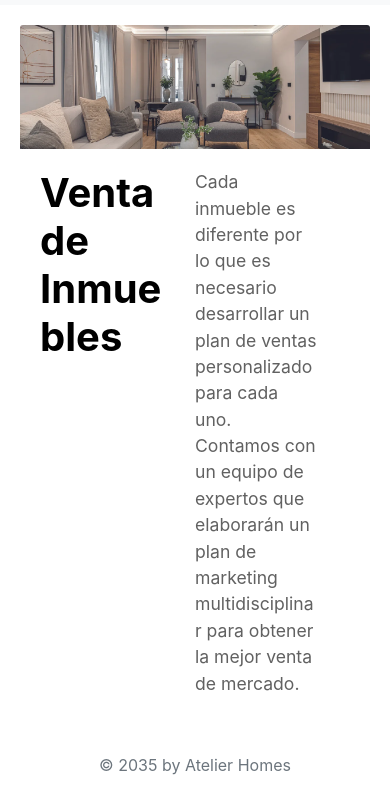
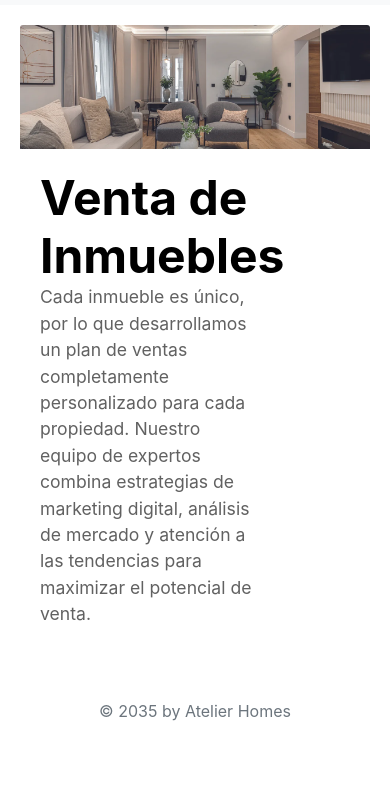
Before and after one commit to FacundoECornet/Atelier-Homes, a plain HTML site: page Diferentes Servicios/VentaInmuebles.html in a window 390 px wide. Shown: the part 71-874 px from the top of the page. After the commit the page ends 844 px from the top, so only its background shows below. Drawn offline with nearby package versions, Linux system fonts and the light colour scheme.

Commit message:
se hizo responsive las diferentes paginas

```diff
--- a/Diferentes Servicios/VentaInmuebles.html
+++ b/Diferentes Servicios/VentaInmuebles.html
@@ -1,5 +1,5 @@
 <!DOCTYPE html>
-<html lang="en">
+<html lang="es">
 
 <head>
     <meta charset="UTF-8">
@@ -7,15 +7,10 @@
     <title>Servicios</title>
     <!-- Bootstrap CSS -->
     <link href="https://stackpath.bootstrapcdn.com/bootstrap/4.5.2/css/bootstrap.min.css" rel="stylesheet">
-
-</head>
-
     <style>
         .dropdown-item:hover {
             color: black !important;
-        /* Cambia el color del texto a negro en hover */
         }
-
 
         .float {
             position: fixed;
@@ -35,7 +30,6 @@
         .my-float {
             margin-top: 16px;
         }
-
 
         .btn {
             font-size: 17px;
@@ -87,35 +81,39 @@
             color: aliceblue;
         }
 
-
-
         .card {
-            background-color: #ffffff; /* Color de fondo similar al de la imagen */
+            background-color: #ffffff;
             border: none;
             padding: 20px;
         }
+
         .card-body {
             display: flex;
+            align-items: center;
+            justify-content: space-between;
+        }
+
+        .card-title {
+            font-size: 3rem;
+            font-weight: bold;
+            color: #000000;
+            margin: 0;
+        }
+
+        .text-container {
+            font-size: 1.1rem;
+            color: #616161;
+            line-height: 1.5;
+            width: 70%;
+        }
+
+        /* Responsividad */
+        @media (max-width: 767.98px) {
+            .card-body {
+                flex-direction: column;
                 align-items: flex-start;
+                width: 100%;
             }
-        .card-title {
-            font-size: 2.5rem; /* Tamaño grande para el título */
-            font-weight: bold;
-            color: #000000; /* Color oscuro para el título */
-            margin: 0;
-            width: 40%; /* Ocupa el 45% del ancho de la tarjeta */
-        }
-        .text-container {
-            width: 50%;
-            display: flex;
-            justify-content: flex-end;
-        }
-        .card-text {
-            font-size: 1.1rem; /* Tamaño adecuado para el texto */
-            color: #616161; /* Color oscuro para el texto */
-            max-width: 80%; /* Reduce el ancho máximo del texto */
-            line-height: 1.5; /* Espaciado del texto */
-
         }
 
         footer {
@@ -124,24 +122,22 @@
             width: 100%;
             text-align: center;
         }
-
     </style>
+</head>
 
 <body>
 
     <!-- Navbar -->
     <nav class="navbar navbar-expand-lg navbar-light bg-light">
         <a class="navbar-brand" href="#"><img src="../Img/atelier negro.png" alt="" width="180" height="50"></a>
-        <!-- Botón de colapso para móviles -->
         <button class="navbar-toggler" type="button" data-toggle="collapse" data-target="#navbarContent"
             aria-controls="navbarContent" aria-expanded="false" aria-label="Toggle navigation">
             <span class="navbar-toggler-icon"></span>
         </button>
 
-        <!-- Contenido del Navbar -->
-        <div class="collapse navbar-collapse md-nav justify-content-end" id="navbarContent">
+        <div class="collapse navbar-collapse justify-content-end" id="navbarContent">
             <ul class="navbar-nav ml-auto">
-                <li class="nav-item"><a class="nav-link" href="../index.html"> <button class="btn">Inicio</button></a>
+                <li class="nav-item"><a class="nav-link" href="../index.html"><button class="btn">Inicio</button></a>
                 </li>
                 <li class="nav-item"><a class="nav-link" href="../Servicios/Servicios.html"><button
                             class="btn">Servicios</button></a></li>
@@ -152,20 +148,27 @@
         </div>
     </nav>
 
-
-
+    <!-- Card de contenido -->
     <div class="card mb-3">
         <img src="../Img/VentaInm.jpg" class="card-img-top" alt="...">
         <div class="card-body">
             <h5 class="card-title">Venta de Inmuebles</h5>
-            <div class="text-container">
-                <p class="card-text">
-                    Cada inmueble es diferente por lo que es necesario desarrollar un plan de ventas personalizado para
-                    cada uno. Contamos con un equipo de expertos que elaborarán un plan de marketing multidisciplinar
-                    para obtener la mejor venta de mercado.
+            <p class="text-container ml-md-3">
+                Cada inmueble es único, por lo que desarrollamos un plan de ventas completamente personalizado para cada
+                propiedad. Nuestro equipo de expertos combina estrategias de marketing digital, análisis de mercado y
+                atención a las tendencias para maximizar el potencial de venta.
             </p>
         </div>
     </div>
-    </div>
-    <footer><div class="text-muted mt-3">© 2035 by Atelier Homes</div></footer>
+
+    <footer>
+        <div class="text-muted mt-3">© 2035 by Atelier Homes</div>
+    </footer>
+
+    <!-- Bootstrap JS y dependencias -->
+    <script src="https://code.jquery.com/jquery-3.5.1.slim.min.js"></script>
+    <script src="https://cdn.jsdelivr.net/npm/@popperjs/core@2.9.1/dist/umd/popper.min.js"></script>
+    <script src="https://stackpath.bootstrapcdn.com/bootstrap/4.5.2/js/bootstrap.min.js"></script>
 </body>
+
+</html>
```
Also changed, not shown: Diferentes Servicios/Arquitectura.html (+19 -26 lines), Diferentes Servicios/InversionInt.html (+19 -25 lines), Diferentes Servicios/PersonalShopper.html (+18 -24 lines), index.html (+5 -5 lines). Lines whose indentation alone changed are shown as unchanged.
